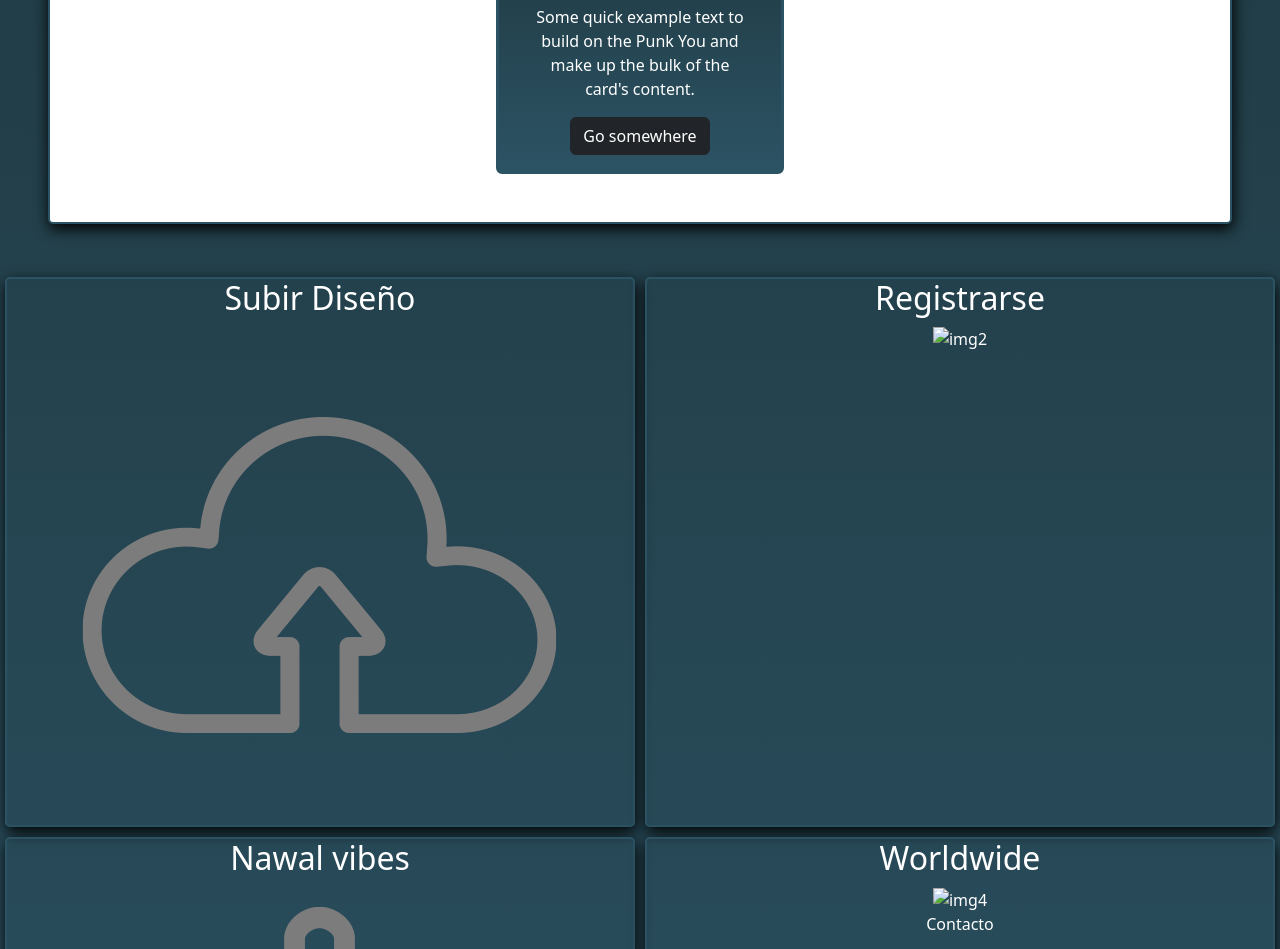
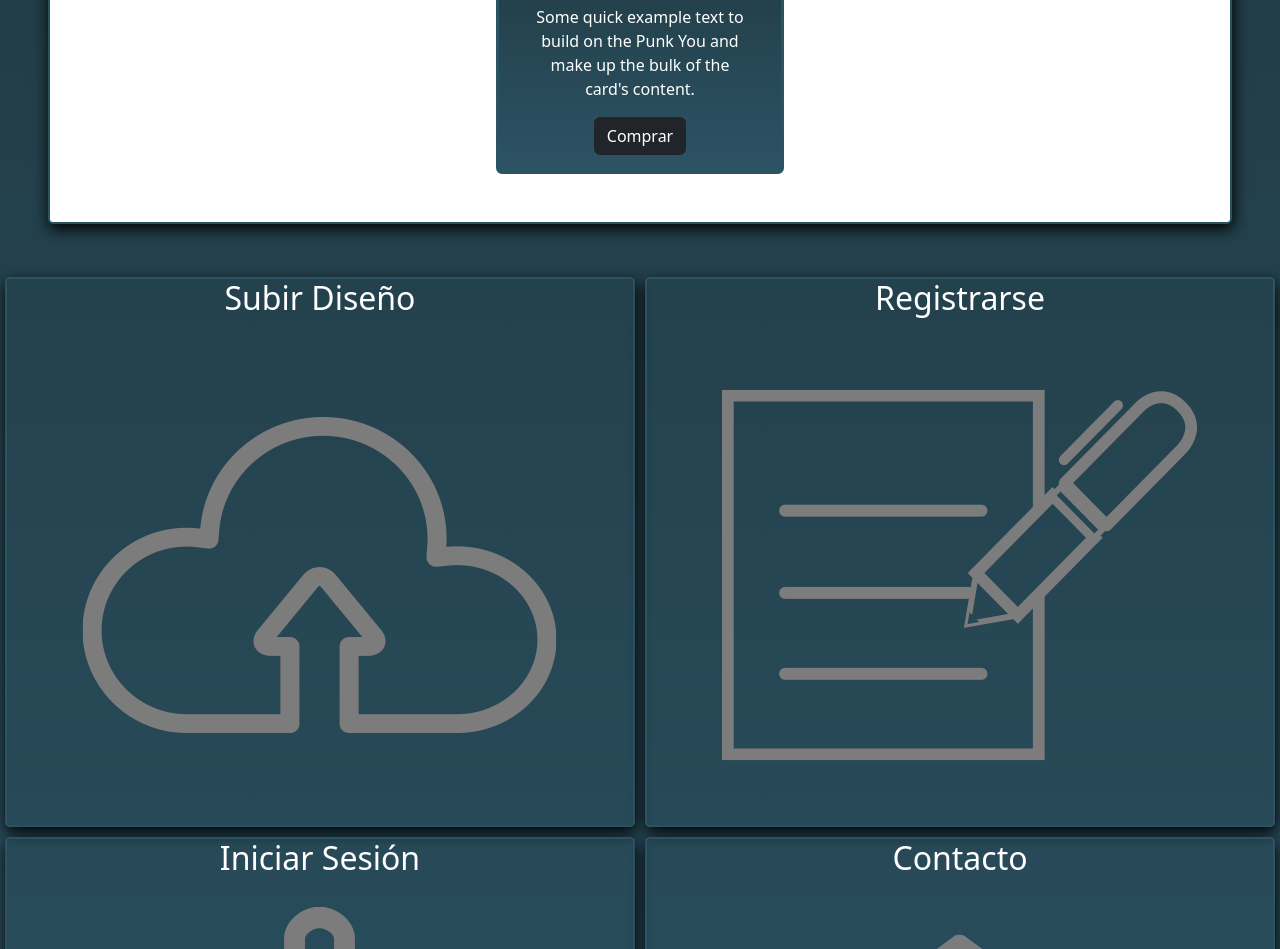
Before and after one commit to Matias3434/SublimeStyle, a plain HTML site: page index.html in a window 1280 px wide. Shown: the part 1983-2932 px from the top of the page. Drawn offline with nearby package versions, Linux system fonts and the light colour scheme.

Commit message:
Primer Proyecto de ecommerce

```diff
--- a/index.html
+++ b/index.html
@@ -25,7 +25,9 @@
 				<!-- <div class="nav-container"> 	 -->
 				<nav class="navbar fixed-top navbar-expand-lg navbar-light bg-light">
 					<div class="container-fluid">
-						<img src="/SublimeStyle/multimedia/Logo_2.png" class="navbar-brand" />
+						<img
+							src="/SublimeStyle/multimedia/Logo_2.png"
+							class="navbar-brand" />
 						<form class="d-flex" role="search">
 							<input
 								class="form-control me-2"
@@ -137,7 +139,7 @@
 								Some quick example text to build on the Punk You and make up the
 								bulk of the card's content.
 							</p>
-							<a href="#" class="btn btn-dark">Go somewhere</a>
+							<a href="#" class="btn btn-dark">Comprar</a>
 						</div>
 					</div>
 					<div
@@ -153,7 +155,7 @@
 								Some quick example text to build on the Punk You and make up the
 								bulk of the card's content.
 							</p>
-							<a href="#" class="btn btn-dark">Go somewhere</a>
+							<a href="#" class="btn btn-dark">Comprar</a>
 						</div>
 					</div>
 					<div
@@ -169,7 +171,7 @@
 								Some quick example text to build on the Punk You and make up the
 								bulk of the card's content.
 							</p>
-							<a href="#" class="btn btn-dark">Go somewhere</a>
+							<a href="#" class="btn btn-dark">Comprar</a>
 						</div>
 					</div>
 					<div
@@ -185,7 +187,7 @@
 								Some quick example text to build on the Punk You and make up the
 								bulk of the card's content.
 							</p>
-							<a href="#" class="btn btn-dark">Go somewhere</a>
+							<a href="#" class="btn btn-dark">Comprar</a>
 						</div>
 					</div>
 				</div>
@@ -202,7 +204,7 @@
 					</div>
 					<div class="cardproducts">
 						<h2>Registrarse</h2>
-						<img src="./multimedia/sing" alt="img2" />
+						<img src="./multimedia/SingUp.png" alt="img2" />
 						<div class="descripción">
 							<!-- <p>Lorem ipsum dolor sit amet consectetur elit.</p> -->
 						</div>
@@ -210,21 +212,21 @@
 					</div>
 					<div class="nawal">
 						<div class="cardproducts">
-							<h2>Nawal vibes</h2>
+							<h2>Iniciar Sesión</h2>
 							<img src="/SublimeStyle/multimedia/LogIn.png" alt="img3" />
 							<div class="descripción">
 								<!-- <p>Lorem ipsum dolor sit amet consectetur elit.</p> -->
 							</div>
-							<div class="cardsprice">Iniciar Sesión</div>
+							<div class="cardsprice"></div>
 						</div>
 					</div>
 					<div class="cardproducts">
-						<h2>Worldwide</h2>
-						<img src="./multimedia/Contact" alt="img4" />
+						<h2>Contacto</h2>
+						<img src="./multimedia/Contact.png" alt="img4" />
 						<div class="descripción">
 							<!-- <p>Lorem ipsum dolor sit amet consectetur elit.</p> -->
 						</div>
-						<div class="cardsprice">Contacto</div>
+						<div class="cardsprice"></div>
 					</div>
 				</div>
 				<!-- Acá finalizan las Cards -->
```
